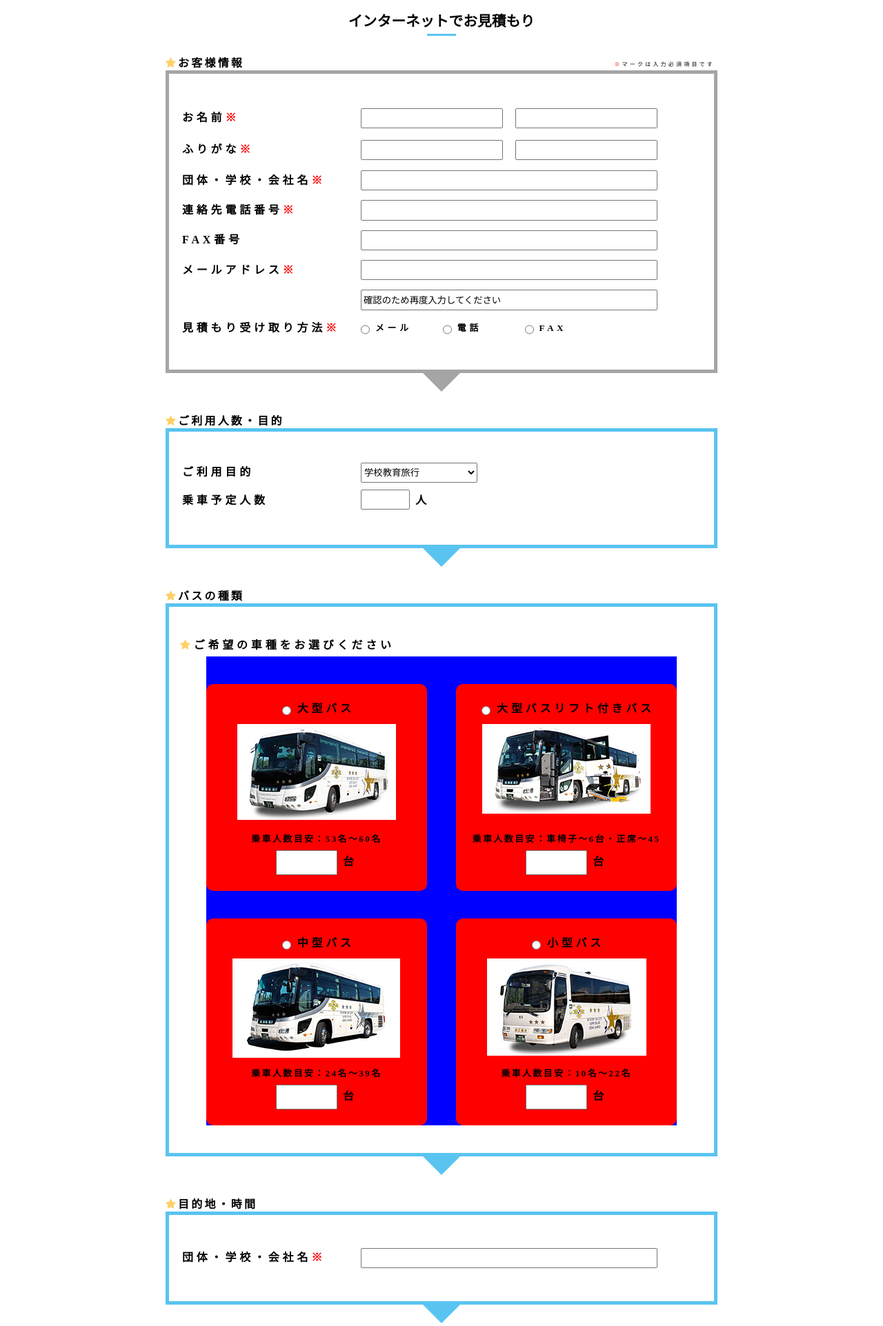
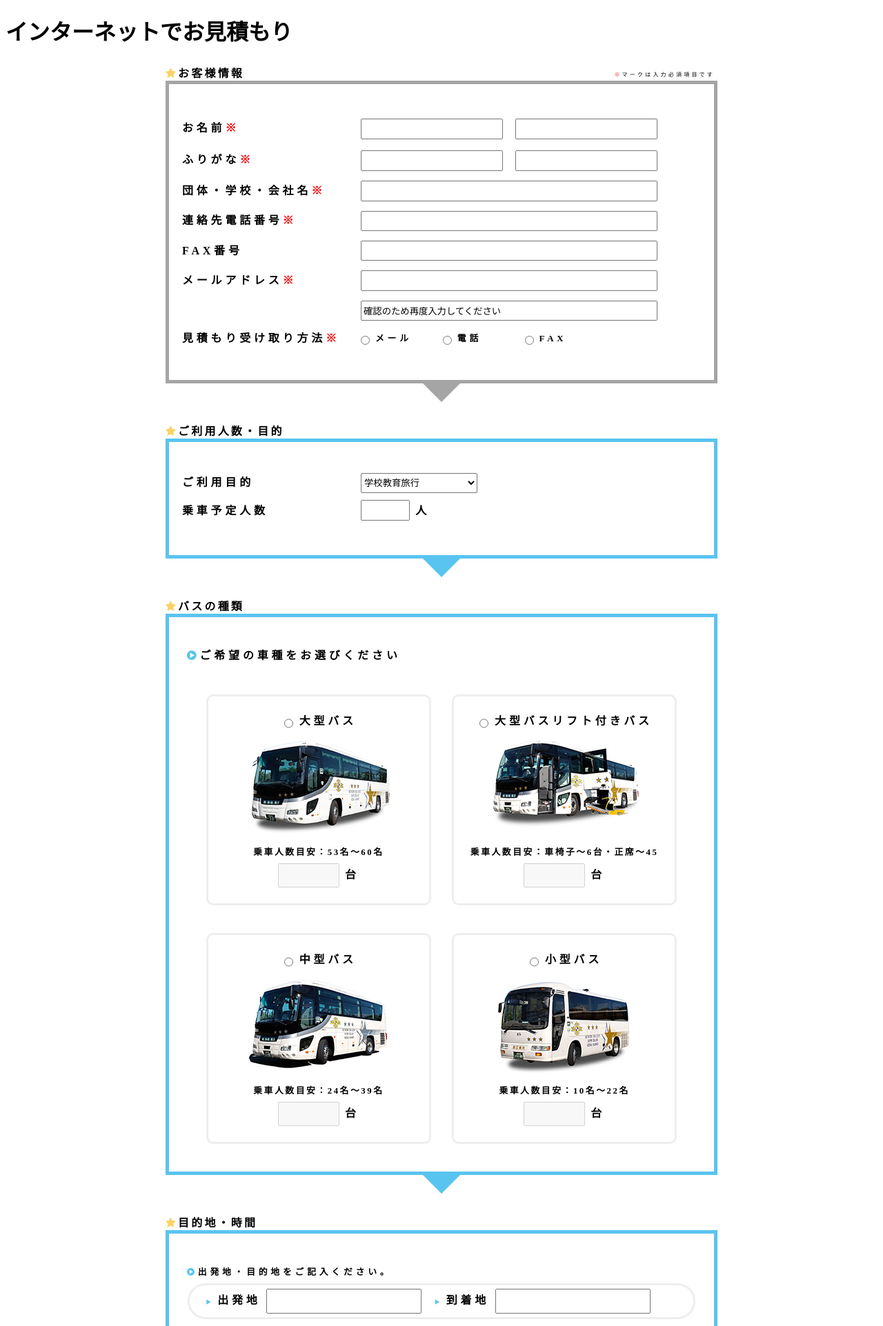
Before and after one commit to h-tomita-jp/html-collection, a PHP site: page /mock-up-201911-estimate/index.html in a window 1280 px wide. Shown: the top 1923 px of the page at 69% size. Run offline with PHP 8.4, Linux system fonts and the light colour scheme; some libraries are stand-ins or nearby versions.

Commit message:
20191201-2132

```diff
--- a/index.html
+++ b/index.html
@@ -111,7 +111,7 @@
               <li>
                 <p class="works-title">【模写制作】サツドラ（サッポロドラッグストアー）</p>
                 <p>模写元：<a href="https://satudora.jp/" target="_blank">サツドラ（サッポロドラッグストアー）</a></p>
-                <p>動作確認：<a href="http://htomitajp.xyz/wp_satudora/" target="_blank">【模写】サツドラ（サッポロドラッグストアー） </a></p>
+                <p>動作確認：<a href="http://htomitajp.starfree.jp/wp-satudora/" target="_blank">【模写】サツドラ（サッポロドラッグストアー） </a></p>
                 <p>ソースコード(1)：<a href="https://github.com/h-tomita-jp/wordpress_theme_satudora" target="_blank">WordPress独自テーマを自作</a></p>
                 <p>ソースコード(2)：<a href="https://github.com/h-tomita-jp/wordpress_satudora_service" target="_blank">WordPressルートフォルダ直下にserviceフォルダを作成</a></p>
                 <p>所要時間約２０日。模写元は明らかにWordPressにて制作されていますので、構成を類推して独自テーマ＆カスタムフィールド＆カスタム投稿を作成しました。</p>
--- a/mock-up-201911-estimate/index.html
+++ b/mock-up-201911-estimate/index.html
@@ -14,7 +14,7 @@
 
   <h1>インターネットでお見積もり</h1>
 
-  <form id="demo" action="#" onsubmit="return false;">
+  <form id="estimate" action="#" onsubmit="return false;">
 
     <div class="boxwrap">
       <div class="title">
@@ -157,8 +157,8 @@
       <div class="box blue">
         <table class="cform">
 
-          <div class="discription">
-            <span class="fa fa-star" style="color:#FCD266"></span>ご希望の車種をお選びください
+          <div class="discription" style="margin-left:10px;">
+            <span class="fa fa-play-circle" style="color:#59C4F0"></span>ご希望の車種をお選びください
           </div>
           <div class="bus_box">
             <div class="bustype" onClick="JavaScript:bustypeImg('large');">
@@ -169,7 +169,7 @@
                   <IMG src="img/large.png">
                 </div>
                 <span class="bus_desc">乗車人数目安：53名～60名</span>
-                <input type="text" id="num_large" name="number" size="8" value=""><span>台</span>
+                <input type="text" id="num_large" name="number" size="8" value="" disabled><span>台</span>
               </div>
             </div>
             <div class="bustype" onClick="JavaScript:bustypeImg('largeWithLift');">
@@ -180,7 +180,7 @@
                   <IMG src="img/largeWithLift.png">
                 </div>
                 <span class="bus_desc">乗車人数目安：車椅子～6台・正席～45</span>
-                <input type="text" id="num_largeWithLift" name="number" size="8" value=""><span>台</span>
+                <input type="text" id="num_largeWithLift" name="number" size="8" value="" disabled><span>台</span>
               </div>
             </div>
             <div class="bustype" onClick="JavaScript:bustypeImg('middle');">
@@ -191,18 +191,18 @@
                   <IMG src="img/middle.png">
                 </div>
                 <span class="bus_desc">乗車人数目安：24名～39名</span>
-                <input type="text" id="num_middle" name="number" size="8" value=""><span>台</span>
+                <input type="text" id="num_middle" name="number" size="8" value="" disabled><span>台</span>
               </div>
             </div>
             <div class="bustype" onClick="JavaScript:bustypeImg('small');">
               <div class="label_wrap">
-                <label><input type="radio" id="large" name="bustype" value="小型バス" />
+                <label><input type="radio" id="small" name="bustype" value="小型バス" />
                   小型バス</label>
                 <div class="img_wrap">
                   <IMG src="img/small.png">
                 </div>
                 <span class="bus_desc">乗車人数目安：10名～22名</span>
-                <input type="text" id="num_small" name="number" size="8" value=""><span>台</span>
+                <input type="text" id="num_small" name="number" size="8" value="" disabled><span>台</span>
               </div>
             </div>
           </div>
@@ -214,7 +214,18 @@
     <SCRIPT type="text/javascript">
       function bustypeImg(chkimg) {
         document.getElementById(chkimg).checked = true;
-        document.getElementById('num_'+chkimg).disabled = false;
+        var targets = new Array('large', 'largeWithLift', 'middle', 'small');
+        targets.forEach(
+          function(type) {
+            if (type == chkimg) {
+              document.getElementById('num_' + type).disabled = false;
+            }
+            else {
+              document.getElementById('num_' + type).disabled = true;
+              document.getElementById('num_' + type).value = "";
+            }
+          }
+        );
       }
     </SCRIPT>
 
@@ -223,18 +234,39 @@
         <h2><span class="fa fa-star" style="color:#FCD266"></span>目的地・時間</h2>
       </div>
       <div class="box blue">
-        <table class="cform">
 
-          <tr>
-            <th>団体・学校・会社名<span style="color:red">※</span></th>
-            <td>
-              <div class="input">
-                <input type="text" name="affiliation" value="">
-              </div>
-            </td>
-          </tr>
+        <div class="discription" style="margin-left:10px; font-size:0.8em;">
+          <span class="fa fa-play-circle" style="color:#59C4F0;"></span>出発地・目的地をご記入ください。
+        </div>
+        <div class="input_round">
+          <div class="input_set">
+            <span class="fa fa-play" style="color:#59C4F0; font-size:0.5em; margin-right:5px;"></span>出発地
+            <input type="text" name="dep_location" size="25">
+          </div>
+          <div class="input_set">
+            <span class="fa fa-play" style="color:#59C4F0; font-size:0.5em; margin-right:5px;"></span>到着地
+            <input type="text" name="arr_location" size="25">
+          </div>
+        </div>
 
-        </table>
+        <div class="discription" style="margin-top:20px; margin-left:10px; font-size:0.8em;">
+          <span class="fa fa-play-circle" style="color:#59C4F0;"></span>出発時刻・目的時刻をご記入ください。
+        </div>
+        <div class="input_round">
+          <div class="input_set date">
+            <span class="fa fa-play" style="color:#59C4F0; font-size:0.5em; margin-right:5px;"></span>出発日時
+            <span>月日</span><input class="input_date" type="date" name="dep_date" size="10">
+            <span>時間</span><input class="input_time" type="time" name="dep_time" size="5">
+          </div>
+        </div>
+        <div class="input_round" style="margin-top:20px;">
+          <div class="input_set date">
+            <span class="fa fa-play" style="color:#59C4F0; font-size:0.5em; margin-right:5px;"></span>帰着日時
+            <span>月日</span><input class="input_date" type="date" name="arr_date" size="10">
+            <span>時間</span><input class="input_time" type="time" name="arr_time" size="5">
+          </div>
+        </div>
+
       </div>
     </div>
 
@@ -243,22 +275,34 @@
         <h2><span class="fa fa-star" style="color:#FCD266"></span>オプション・お問い合わせ</h2>
       </div>
       <div class="box blue">
-        <table class="cform">
 
-          <tr>
-            <th>団体・学校・会社名<span style="color:red">※</span></th>
-            <td>
-              <div class="input">
-                <input type="text" name="affiliation" value="">
-              </div>
-            </td>
-          </tr>
+        <div class="discription" style="margin-left:10px; font-size:0.8em;">
+          <span class="fa fa-play-circle" style="color:#59C4F0;"></span>バスガイド（15,000円）
+        </div>
+        <div style="margin-left:20px;">
+          <div class="radio">
+            <label><input type="radio" name="guide" value="必要" />
+                  必要</label>
+            <label><input type="radio" name="guide" value="不要" />
+                  不要</label>
+          </div>
+        </div>
 
-        </table>
+        <div class="discription" style="margin-top:20px; margin-left:10px; font-size:0.8em;">
+          <span class="fa fa-play-circle" style="color:#59C4F0;"></span>ご要望などございましたらご記入ください。
+        </div>
+        <div style="margin-left:20px;">
+          <div style="margin-left:10%; width:80%;"></div>
+            <textarea style="width:95%;" name="request" rows="8"></textarea>
+          </div>
+        </div>
+
       </div>
     </div>
 
-    <input id="btn_submit" name="btn_submit" value="送信" type="submit" />
+    <div class="btn-square-pop">
+    <span class="fa fa-play" style="color:#000"><input id="btn_submit" name="btn_submit" value="送信" type="submit" />
+    </div>
   </form>
 
 </body>
--- a/mock-up-201911-estimate/style.css
+++ b/mock-up-201911-estimate/style.css
@@ -1,9 +1,9 @@
-h1 {
+#estimate h1 {
   text-align: center;
   font-size: 1.3em;
 }
 
-h1::after {
+#estimate h1::after {
   content: '';
   display: block;
   background: #59C4F2;
@@ -12,27 +12,27 @@ h1::after {
   margin: 5px auto;
 }
 
-.boxwrap {
+#estimate .boxwrap {
   max-width: 800px;
   width: 95%;
   margin: 50px auto 80px;
 }
 
-.title {
+#estimate .title {
   position: relative;
   width: 100%;
   margin: 1em auto;
   letter-spacing: 0.2em;
 }
 
-h2 {
+#estimate h2 {
   font-size: 1em;
   margin: 0;
   position: absolute;
   bottom: 0;
 }
 
-.title p {
+#estimate .title p {
   float: left;
   font-size: 0.5em;
   margin: 0.5em;
@@ -41,7 +41,7 @@ h2 {
   right: 0;
 }
 
-.box {
+#estimate .box {
   position: relative;
   padding: 2.5em 1em;
   margin: 0 auto;
@@ -52,11 +52,11 @@ h2 {
   line-height: 2em;
 }
 
-.box.blue {
+#estimate .box.blue {
   border-color: #59C4F0;
 }
 
-.box:after {
+#estimate .box:after {
   content: "";
   position: absolute;
   right: 0;
@@ -70,16 +70,16 @@ h2 {
   border-width: 30px 30px 0 30px;
 }
 
-.box.blue:after {
+#estimate .box.blue:after {
   border-color: #59C4F0 transparent transparent transparent;
 }
 
-table th {
+#estimate table th {
   width: 250px;
   text-align: left;
 }
 
-.input {
+#estimate .input {
   margin: 5px 15px 5px 5px;
   width: 430px;
   position: relative;
@@ -88,94 +88,152 @@ table th {
 }
 
 @media (max-width: 768px) {
-  .box {
+  #estimate .box {
     font-size: 0.5em;
   }
-  table th {
+  #estimate table th {
     width: 100px;
     text-align: left;
   }
-  .input {
+  #estimate .input {
     width: 150px;
     margin-right: 0;
   }
 }
 
-input,
+#estimate input,
 select {
   height: 2.2em;
 }
 
-select {
+#estimate select {
   margin-left: 5px;
 }
 
-.inner_input {
+#estimate .inner_input {
   display: inline-block;
   width: 48%;
   margin: 0;
   padding: 0;
 }
 
-.input input {
+#estimate .input input {
   width: 100%;
   box-sizing: border-box;
 }
 
-.radio label {
+#estimate .radio label {
   display: inline-block;
   width: 110px;
   font-size: 0.8em;
 }
 
-input[type="radio"] {
+#estimate input[type="radio"] {
   margin-right: 0;
   vertical-align: middle;
 }
 
-.purpose td {}
+#estimate .purpose td {}
 
-table {
+#estimate table {
   table-layout: fixed;
 }
 
-.narrow {
+#estimate .narrow {
   width: 100px;
 }
 
-input+span{
+#estimate input+span {
   margin-left: 0.5em;
 }
 
-.bus_box {
+#estimate .bus_box {
   width: 90%;
-  margin:0 auto;
-  /*height: 350px;*/
+  margin: 0 auto;
   display: flex;
   flex-wrap: wrap;
   justify-content: space-between;
-  background-color: blue;
 }
 
-.bustype {
+#estimate .bustype {
   width: 320px;
   height: 300px;
   margin-top: 40px;
-  border-radius:10px;
-  background-color: red;
+  border-radius: 10px;
+  border: solid 3px #EEEEEE;
+
 }
 
-.label_wrap{
+#estimate .label_wrap {
   margin: 20px;
   text-align: center;
 }
 
-.img_wrap{
+#estimate .img_wrap {
   margin-top: 5px;
   height: 150px;
 }
 
-.bus_desc{
-  font-size:0.8em;
+#estimate .bus_desc {
+  font-size: 0.8em;
   letter-spacing: 0.2em;
 }
+
+#estimate .input_round {
+  /*background-color: blue;*/
+  border-radius: calc(1.2em + 10px);
+  width: 95%;
+  height: auto;
+  padding:5px;
+  margin: auto;
+  border: solid 3px #EEEEEE;
+  display: flex;
+  flex-wrap: wrap;
+  justify-content: flex-start;
+  vertical-align: middle;
+  align-items: center;
+}
+
+#estimate .date{
+  justify-content:flex-start;
+}
+
+#estimate .input_set{
+  margin-left: 1.2em;
+  /*padding: 0;*/
+  /*width: 44%;*/
+  height:auto;
+  /*background-color: blue;*/
+}
+
+#estimate .input_date:after{
+  font-family: 'FontAwesome';
+  content: "\f073";
+}
+
+#estimate .btn-square-pop {
+  /*position: relative;*/
+  /*display: inline-block;*/
+  padding: 1em 4em;
+  /*text-decoration: none;*/
+  color: #000;
+  background: #FCD266;/*背景色*/
+  border-bottom: solid 2px #d27d00;
+  border-radius: 5px;
+  box-shadow: inset 0 2px 0 rgba(255,255,255,0.2), 0 2px 2px rgba(0, 0, 0, 0.19);
+  font-weight: bold;
+  width: 150px;
+  margin: 0 auto;
+  text-align: center;
+}
+
+#estimate .btn-square-pop:active {
+  border-bottom: solid 2px #FCD266;
+  box-shadow: 0 0 2px rgba(0, 0, 0, 0.30);
+}
+
+#estimate #btn_submit{
+  font-size: 1.2em;
+    background-color: rgb(0,0,0,0);
+    border-style: none;
+}
```
Also changed, not shown: mock-up-201911-estimate/img/submit.jpg (added).
